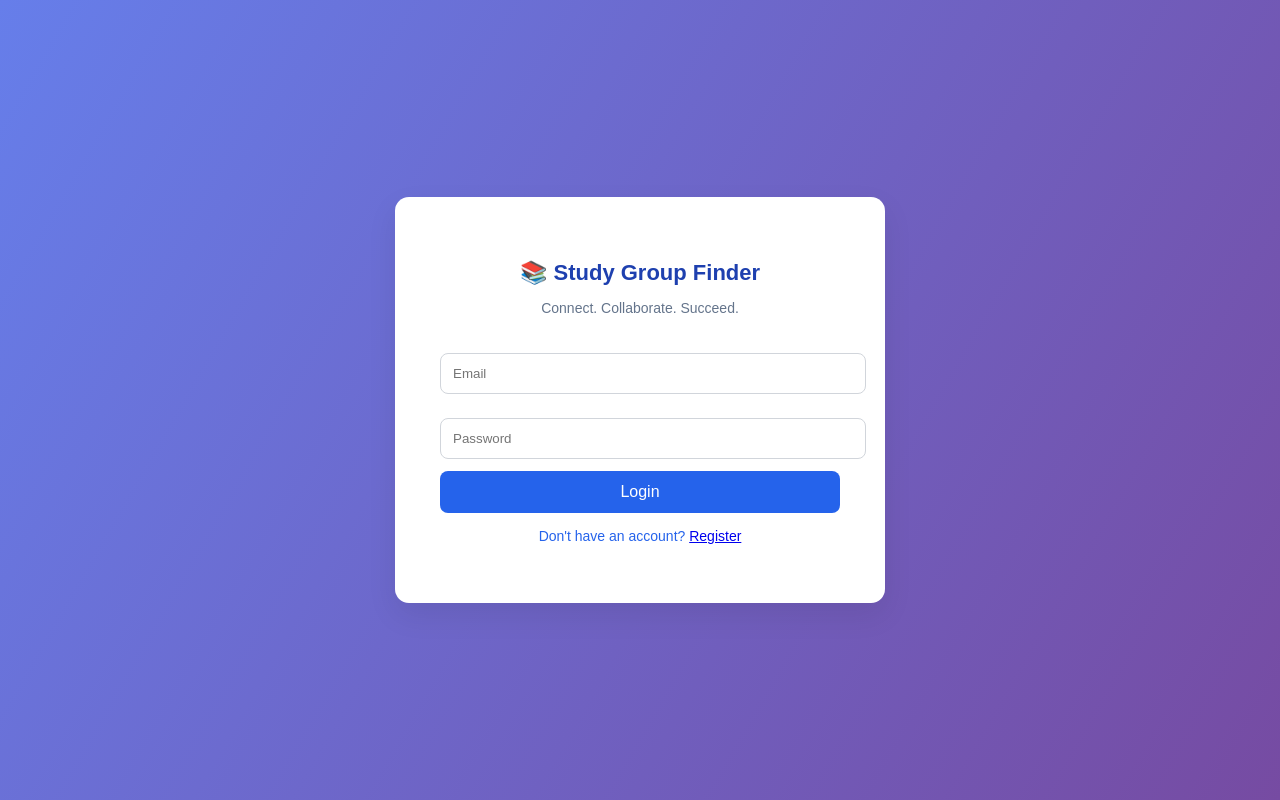
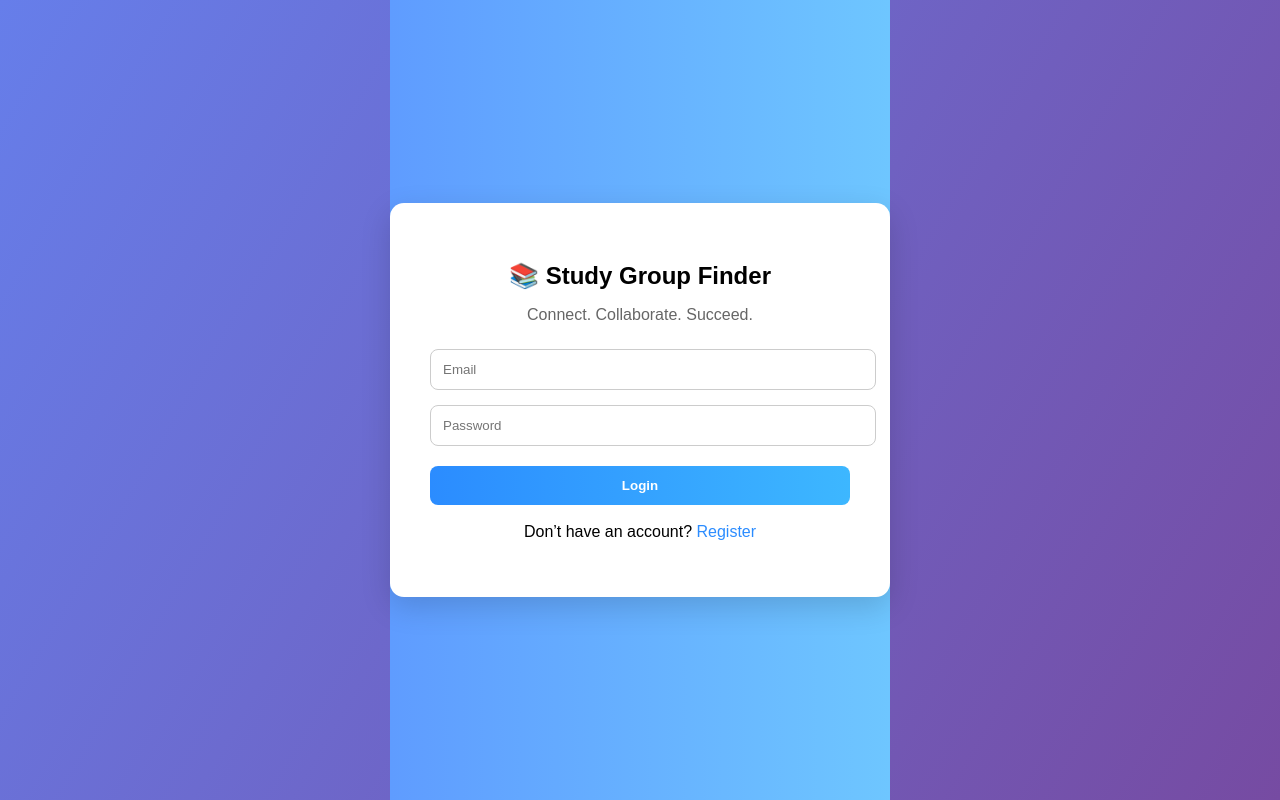
Before and after one commit to ChandraDeepika/Study-Group-Finder-Collaborative-Platform, a React app in the folder frontend/: page /login in a window 1280 px wide. Built offline with nearby package versions, Linux system fonts and the light colour scheme; the HTML template or start-up script is replaced by a standard one.

Commit message:
Fixed issues

```diff
--- a/frontend/src/pages/Login.jsx
+++ b/frontend/src/pages/Login.jsx
@@ -1,6 +1,5 @@
 import { useState } from "react";
-import { useNavigate, Link } from "react-router-dom";
-import "../Auth.css";
+import { useNavigate } from "react-router-dom";
 
 function Login() {
 
@@ -31,9 +30,7 @@ function Login() {
     try {
       const res = await fetch("http://localhost:8080/api/auth/login", {
         method: "POST",
-      headers: {
-        "Content-Type": "application/json",
-      },
+        headers: { "Content-Type": "application/json" },
         body: JSON.stringify(form),
       });
 
@@ -42,19 +39,18 @@ function Login() {
         throw new Error(err || "Login failed");
       }
 
-    // ✅ READ TOKEN AS TEXT
-    const token = await res.text();
+      let token = await res.text();
+      token = token.replace(/"/g, "").trim();
 
-    console.log("TOKEN:", token);
+      localStorage.setItem("token", token);
 
-    // ✅ SAVE TOKEN
-    localStorage.setItem("token", token.trim());
+      const payload = JSON.parse(atob(token.split(".")[1]));
+      const userId = payload.sub;
+      localStorage.setItem("userId", userId);
 
-    // ✅ SUCCESS MESSAGE
       setMessage("Login successful!");
 
-    // ✅ REDIRECT
-    navigate("/dashboard");
+      setTimeout(() => navigate("/dashboard"), 500);
 
     } catch (err) {
       console.error(err);
@@ -63,45 +59,86 @@ function Login() {
   };
 
   return (
-    <div className="auth-container">
-      <div className="auth-card">
 
-        <h2 className="auth-logo">📚 Study Group Finder</h2>
+    <div style={{
+      minHeight: "100vh",
+      display: "flex",
+      alignItems: "center",
+      justifyContent: "center",
+      background: "linear-gradient(to right,#5f9cff,#6ec6ff)"
+    }}>
 
-        <p className="auth-subtitle">
+      <div style={{
+        width: "420px",
+        background: "white",
+        padding: "40px",
+        borderRadius: "14px",
+        boxShadow: "0 10px 30px rgba(0,0,0,0.15)",
+        textAlign: "center"
+      }}>
+
+        <h2 style={{marginBottom:"6px"}}>📚 Study Group Finder</h2>
+        <p style={{marginBottom:"25px",color:"#666"}}>
           Connect. Collaborate. Succeed.
         </p>
 
         <form onSubmit={handleSubmit}>
 
           <input
-            className="auth-input"
             type="email"
             name="email"
             placeholder="Email"
             value={form.email}
             onChange={handleChange}
+            style={{
+              width:"100%",
+              padding:"12px",
+              marginBottom:"15px",
+              borderRadius:"8px",
+              border:"1px solid #ccc"
+            }}
           />
 
           <input
-            className="auth-input"
             type="password"
             name="password"
             placeholder="Password"
             value={form.password}
             onChange={handleChange}
+            style={{
+              width:"100%",
+              padding:"12px",
+              marginBottom:"20px",
+              borderRadius:"8px",
+              border:"1px solid #ccc"
+            }}
           />
 
-          <button className="auth-button" type="submit">
+          <button type="submit" style={{
+            width:"100%",
+            padding:"12px",
+            border:"none",
+            borderRadius:"8px",
+            background:"linear-gradient(to right,#2b8cff,#3db7ff)",
+            color:"white",
+            fontWeight:"bold",
+            cursor:"pointer"
+          }}>
             Login
           </button>
 
         </form>
 
-        {message && <p className="auth-error">{message}</p>}
+        {message && <p style={{marginTop:"15px"}}>{message}</p>}
 
-        <p className="auth-link">
-          Don't have an account? <Link to="/register">Register</Link>
+        <p style={{marginTop:"18px"}}>
+          Don’t have an account?{" "}
+          <span
+            style={{color:"#2b8cff",cursor:"pointer"}}
+            onClick={()=>navigate("/register")}
+          >
+            Register
+          </span>
         </p>
 
       </div>
--- a/frontend/src/profile/Profile.jsx
+++ b/frontend/src/profile/Profile.jsx
@@ -2,14 +2,12 @@ import { useEffect, useState } from "react";
 import { useNavigate } from "react-router-dom";
 import "./Profile.css";
 
-// ⭐ import auth helper
-import { getToken } from "../utils/auth";
+function Profile() {
 
-function Profile() {
   const navigate = useNavigate();
 
-  const token = getToken();                 // ✅ check login using token
-  const userId = localStorage.getItem("userId"); // keep if backend needs it
+  const [token, setToken] = useState(null);
+  const [userId, setUserId] = useState(null);
 
   const [form, setForm] = useState({
     name: "",
@@ -23,37 +21,42 @@ function Profile() {
 
   const [image, setImage] = useState(null);
 
-  // 🔹 Load existing profile
+  // ✅ Load token + userId AFTER component mounts
   useEffect(() => {
+    const storedToken = localStorage.getItem("token");
+    const storedUserId = localStorage.getItem("userId");
 
-    // ✅ redirect only if NOT logged in
-    if (!token) {
+    if (!storedToken || !storedUserId) {
       navigate("/login");
       return;
     }
 
-    // ⚠️ if backend really needs userId and it's missing
-    if (!userId) {
-      console.warn("No userId found in localStorage");
-      return;
-    }
+    setToken(storedToken);
+    setUserId(storedUserId);
+
+  }, [navigate]);
+
+
+  // ✅ Fetch profile ONLY when token & userId available
+  useEffect(() => {
+
+    if (!token || !userId) return;
 
     fetch(`http://localhost:8080/api/profile/${userId}`, {
       headers: {
-        Authorization: `Bearer ${token}`   // ⭐ send JWT
+        Authorization: `Bearer ${token}`
       }
     })
-      .then(res => res.json())
-      .then(data => {
-        setForm(data);
+      .then(res => {
+        if (!res.ok) throw new Error("Profile fetch failed");
+        return res.json();
       })
-      .catch(() => {
-        console.log("Error fetching profile");
-      });
+      .then(data => setForm(data))
+      .catch(() => console.log("Error fetching profile"));
 
-  }, [token, userId, navigate]);
+  }, [token, userId]);
 
-  // 🔹 Handle input change
+
   const handleChange = (e) => {
     setForm({
       ...form,
@@ -61,9 +64,14 @@ function Profile() {
     });
   };
 
-  // 🔹 Submit profile update
+
   const handleSubmit = async (e) => {
     e.preventDefault();
+
+    if (!token || !userId) {
+      navigate("/login");
+      return;
+    }
 
     const formData = new FormData();
 
@@ -79,10 +87,11 @@ function Profile() {
     }
 
     try {
+
       const res = await fetch(`http://localhost:8080/api/profile/${userId}`, {
         method: "PUT",
         headers: {
-          Authorization: `Bearer ${token}`   // ⭐ send JWT here too
+          Authorization: `Bearer ${token}`
         },
         body: formData
       });
@@ -94,10 +103,11 @@ function Profile() {
         alert("Failed to update profile.");
       }
 
-    } catch (error) {
+    } catch {
       alert("Server error.");
     }
   };
+
 
   return (
     <div className="profile-container">
@@ -109,55 +119,17 @@ function Profile() {
       <div className="profile-card">
         <form className="profile-form" onSubmit={handleSubmit}>
 
-          <input
-            name="name"
-            value={form.name || ""}
-            onChange={handleChange}
-            placeholder="Full Name"
-          />
+          <input name="name" value={form.name || ""} onChange={handleChange} placeholder="Full Name"/>
+          <input name="location" value={form.location || ""} onChange={handleChange} placeholder="Location"/>
+          <input name="educationLevel" value={form.educationLevel || ""} onChange={handleChange} placeholder="Education Level"/>
+          <input name="field" value={form.field || ""} onChange={handleChange} placeholder="Field of Study"/>
 
-          <input
-            name="location"
-            value={form.location || ""}
-            onChange={handleChange}
-            placeholder="Location"
-          />
+          <input className="full-width" name="skills" value={form.skills || ""} onChange={handleChange} placeholder="Skills (comma separated)"/>
 
-          <input
-            name="educationLevel"
-            value={form.educationLevel || ""}
-            onChange={handleChange}
-            placeholder="Education Level"
-          />
-
-          <input
-            name="field"
-            value={form.field || ""}
-            onChange={handleChange}
-            placeholder="Field of Study"
-          />
-
-          <input
-            className="full-width"
-            name="skills"
-            value={form.skills || ""}
-            onChange={handleChange}
-            placeholder="Skills (comma separated)"
-          />
-
-          <textarea
-            className="full-width"
-            name="bio"
-            value={form.bio || ""}
-            onChange={handleChange}
-            placeholder="Short Bio"
-          />
+          <textarea className="full-width" name="bio" value={form.bio || ""} onChange={handleChange} placeholder="Short Bio"/>
 
           <div className="profile-image-upload">
-            <input
-              type="file"
-              onChange={(e) => setImage(e.target.files[0])}
-            />
+            <input type="file" onChange={(e)=>setImage(e.target.files[0])}/>
 
             {form.profileImage && (
               <img
--- a/frontend/src/utils/auth.js
+++ b/frontend/src/utils/auth.js
@@ -1,6 +1,5 @@
-export const getToken = () => {
-  return localStorage.getItem("token");
-};
+export const getToken = () => localStorage.getItem("token");
+
 
 export const isLoggedIn = () => {
   return !!localStorage.getItem("token");
```
Also changed, not shown: 2 other files (tests, documents, lock files or other folders). Lines whose indentation alone changed are shown as unchanged.
